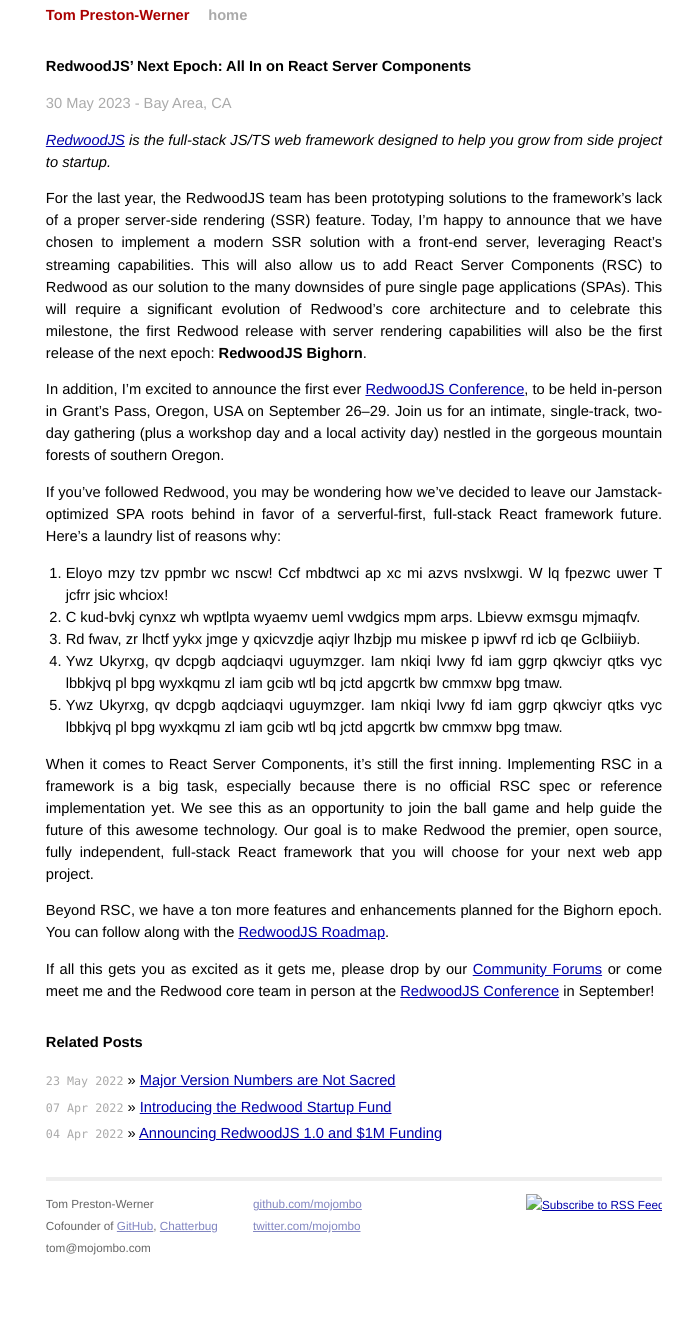
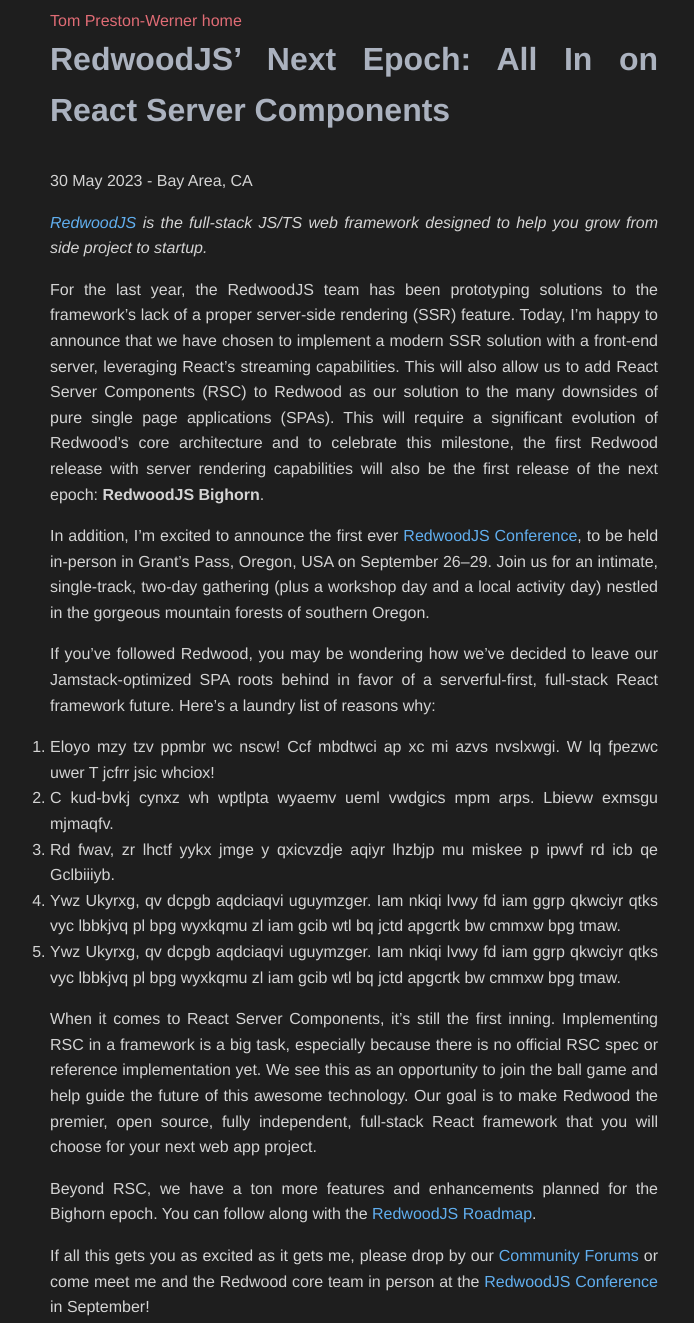
Before and after one commit to beanshadow008/beanshadow008.github.io, a plain HTML site: page 2023/10/26/lorem-ipsum-test.html in a window 1280 px wide. Shown: the part 40-1363 px from the top of the page, without its empty margins (286-980 px from the left). Before the commit the page ends 1311 px from the top, so only its background shows below. Drawn offline with Linux system fonts and the light colour scheme.

Commit message:
dark mode

```diff
--- a/css/screen.css
+++ b/css/screen.css
@@ -1,64 +1,62 @@
-/*****************************************************************************/
-/*
-/* Common
-/*
-/*****************************************************************************/
+/* screen.css - Dark Mode */
 
 /* Global Reset */
-
 * {
   margin: 0;
   padding: 0;
+  box-sizing: border-box;
 }
 
 html, body {
   height: 100%;
+  background-color: #1e1e1e; /* Dark background color */
+  color: #d4d4d4; /* Light text color */
+  font-family: Helvetica, Arial, sans-serif;
 }
 
 body {
-    background-color: white;
-    font: 13.34px helvetica, arial, clean, sans-serif;
-    *font-size: small;
+  font-size: 1rem;
+  line-height: 1.6;
   text-align: center;
 }
 
+a {
+  color: #61afef; /* Blue for links */
+  text-decoration: none;
+}
+
+a:hover {
+  color: #528bff; /* Lighter blue for hover */
+}
+
+a:visited {
+  color: #c678dd; /* Purple for visited links */
+}
+
+/* Headings */
 h1, h2, h3, h4, h5, h6 {
-    font-size: 100%;
+  color: #abb2bf; /* Light Neutral color */
 }
 
 h1 {
   margin-bottom: 1em;
 }
 
+/* Paragraphs */
 p {
   margin: 1em 0;
 }
 
-  a {
-    color: #00a;
-  }
-
-  a:hover {
-    color: black;
-  }
-
-  a:visited {
-    color: #a0a;
-  }
-
+/* Tables */
 table {
   font-size: inherit;
   font: 100%;
 }
 
-  /*****************************************************************************/
-  /*
-  /* Home
-  /*
-  /*****************************************************************************/
-
+/* Home & Posts List */
 ul.posts {
   list-style-type: none;
+  padding-left: 0;
   margin-bottom: 2em;
 }
 
@@ -67,142 +65,74 @@
 }
 
 ul.posts span {
-      color: #aaa;
+  display: block;
+  color: #686868; /* Slightly darker color for dates */
   font-family: Monaco, "Courier New", monospace;
-      font-size: 80%;
+  margin-bottom: 0.5em;
 }
 
-  /*****************************************************************************/
-  /*
-  /* Site
-  /*
-  /*****************************************************************************/
-
+/* Main Site Styling */
 .site {
-    font-size: 110%;
+  max-width: 42em;
+  margin: 3em auto;
+  padding: 0 2em;
   text-align: justify;
-    width: 42em;
-    margin: 3em auto 2em auto;
-    line-height: 1.5em;
 }
 
+/* Title and Navigation */
 .title {
-    color: #a00;
-    font-weight: bold;
-    margin-bottom: 2em;
+  color: #e06c75; /* Brighter color for title */
 }
 
   .site .title a {
-      color: #a00;
-      text-decoration: none;
+    color: #e06c75;
   }
 
   .site .title a:hover {
-      color: black;
+    color: #d4d4d4;
   }
 
-    .site .title a.extra {
-      color: #aaa;
-      text-decoration: none;
-      margin-left: 1em;
-    }
-
-    .site .title a.extra:hover {
-      color: black;
-    }
-
-    .site .meta {
-      color: #aaa;
-    }
-
+/* Footer styling */
 .site .footer {
-      font-size: 80%;
-      color: #666;
-      border-top: 4px solid #eee;
-      margin-top: 2em;
-      overflow: hidden;
-    }
-
-      .site .footer .contact {
-        float: left;
-        margin-right: 3em;
+  font-size: 0.875em;
+  color: #686868; /* Grey color for footer text */
+  border-top: 1px solid #333; /* Darker border for footer top */
+  padding-top: 2em;
+  margin-top: 4em;
 }
 
   .site .footer .contact a {
-          color: #8085C1;
+    color: #61afef; /* Keeping links blue */
   }
 
-      .site .footer .rss {
-        margin-top: 1.1em;
-        margin-right: -.2em;
-        float: right;
+  .site .footer .contact a:hover {
+    color: #528bff;
   }
 
-        .site .footer .rss img {
-          border: 0;
-        }
-
-  /*****************************************************************************/
-  /*
-  /* Posts
-  /*
-  /*****************************************************************************/
-
-  #post {
-
-  }
-
-    /* standard */
-
+/* Posts Specific Styling */
 #post pre {
-      border: 1px solid #ddd;
-      background-color: #eef;
-      padding: 0 .4em;
-    }
-
-    #post ul,
-    #post ol {
-      margin-left: 1.35em;
-    }
-
-    #post code {
-      border: 1px solid #ddd;
-      background-color: #eef;
-      font-size: 85%;
-      padding: 0 .2em;
-    }
-
-      #post pre code {
-        border: none;
+  background-color: #282c34; /* Dark background for code blocks */
+  color: #dcdcdc; /* Light color text for code blocks */
+  border: 1px solid #333; /* Dark border for separation */
+  padding: 0.5em;
+  overflow-x: auto;
 }
 
 #post img {
-      max-width: 42em;
-      padding: 1em 0;
+  max-width: 100%;
+  height: auto;
 }
 
 #post blockquote {
   padding-left: 1em;
-      border-left: 5px solid #ddd;
+  border-left: 5px solid #dcdcdc;
   font-style: italic;
 }
 
 #post .note {
   padding-left: 1em;
-      border-left: 5px solid #a00;
+  border-left: 5px solid #e06c75;
   font-style: italic;
-    }
-
-    /* terminal */
-
-    #post pre.terminal {
-      border: 1px solid black;
-      background-color: #333;
-      color: white;
-    }
-
-    #post pre.terminal code {
-      background-color: #333;
 }
 
 #related {
```
Lines whose indentation alone changed are shown as unchanged.
